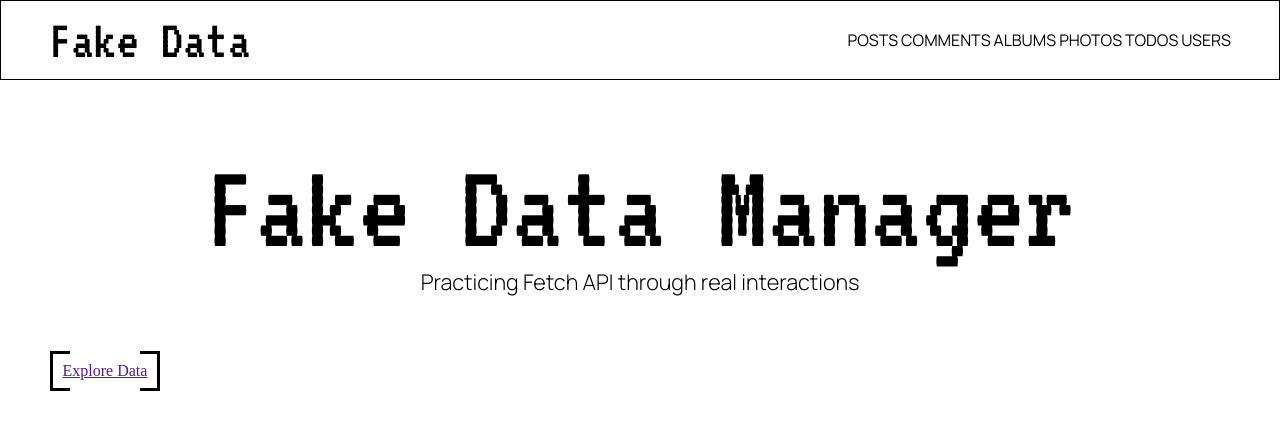
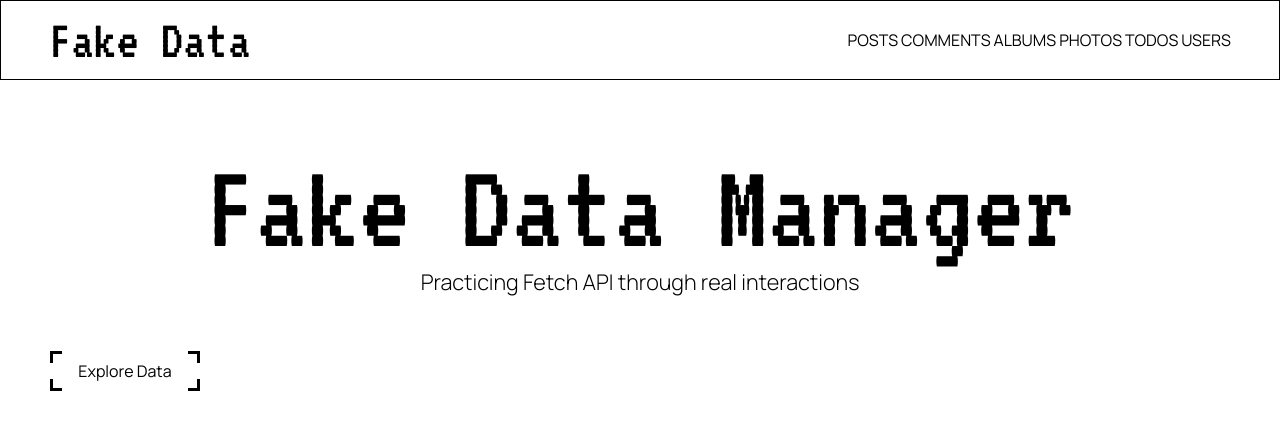
Before and after one commit to vnx-cor/node.js-projects, a website built with Vite: page fetch-api/index.html in a window 1280 px wide. Built offline with nearby package versions, Linux system fonts and the light colour scheme.

Commit message:
style: refine hero CTA button size, corners, and hover effect

```diff
--- a/fetch-api/styles.css
+++ b/fetch-api/styles.css
@@ -79,7 +79,7 @@ html { overflow-x: hidden; }
 /* Custom Border (Visible Corners) */
 .hero__corner-box {
     position: relative;
-    width: 110px;
+    width: 150px;
     height: 40px;
     margin: 50px;
     display: flex;
@@ -92,8 +92,8 @@ html { overflow-x: hidden; }
 .hero__corner-box::after {
     content: '';
     position: absolute;
-    width: 20px;    /* length of corner line */
-    height: 20px;
+    width: 12px;    /* length of corner line */
+    height: 12px;
     border: 3px solid black; /* corner color */
 }
 
@@ -117,8 +117,8 @@ html { overflow-x: hidden; }
 .hero__corner-box .top-right,
 .hero__corner-box .bottom-left {
     position: absolute;
-    width: 20px;
-    height: 20px;
+    width: 12px;
+    height: 12px;
     border: 3px solid black;
 }
 
@@ -135,3 +135,25 @@ html { overflow-x: hidden; }
     border-top: none;
     border-right: none;
 }
+
+/* CTA Button */
+.hero__button {
+    font-family: "Manrope", sans-serif;
+    font-size: 1rem;
+    font-optical-sizing: auto;
+    font-weight: 400;
+    font-style: normal;
+    text-decoration: none;
+    color: black;
+}
+.hero__button::after {
+    content: '';
+    position: absolute;
+    left: 1.25rem;
+    bottom: 5px;
+    width: 0;
+    height: 1px;
+    background-color: black;
+    transition: width 0.3s ease;
+}
+.hero__button:hover::after { width: 74%; }
```
